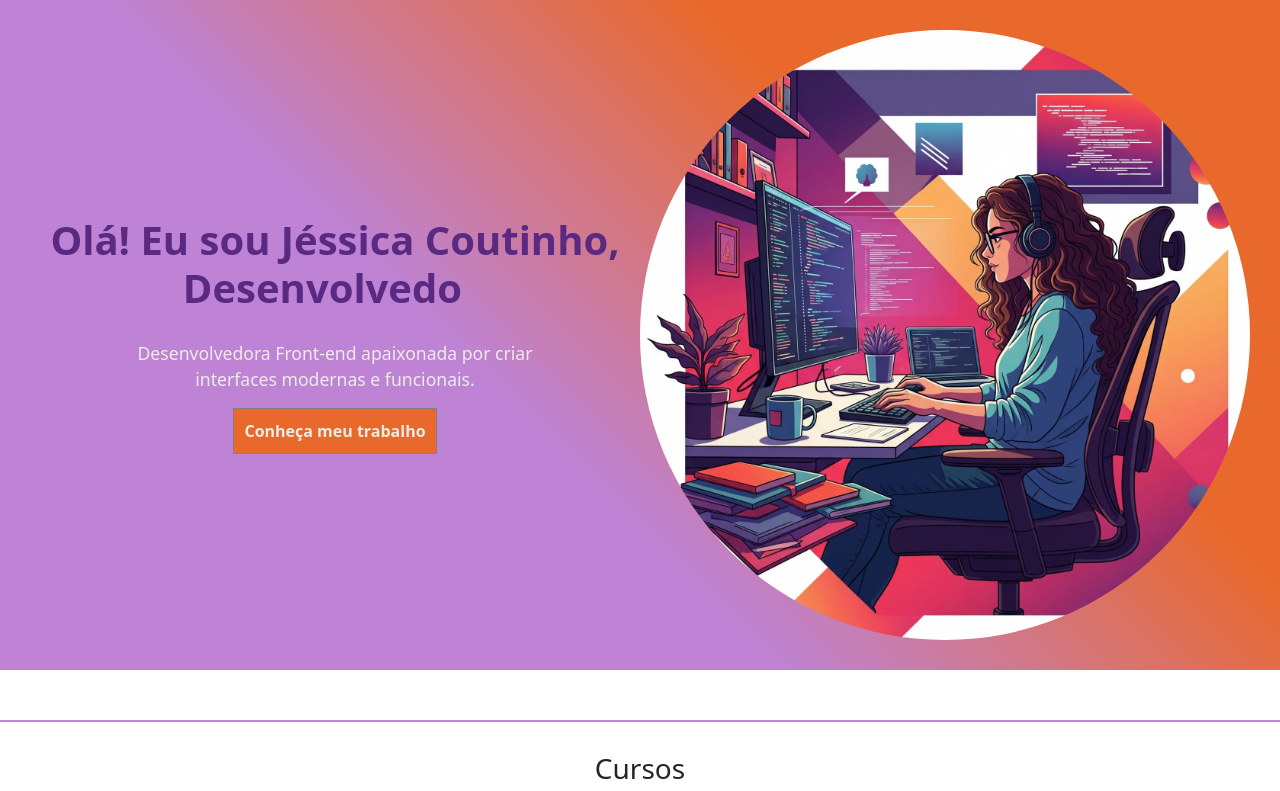
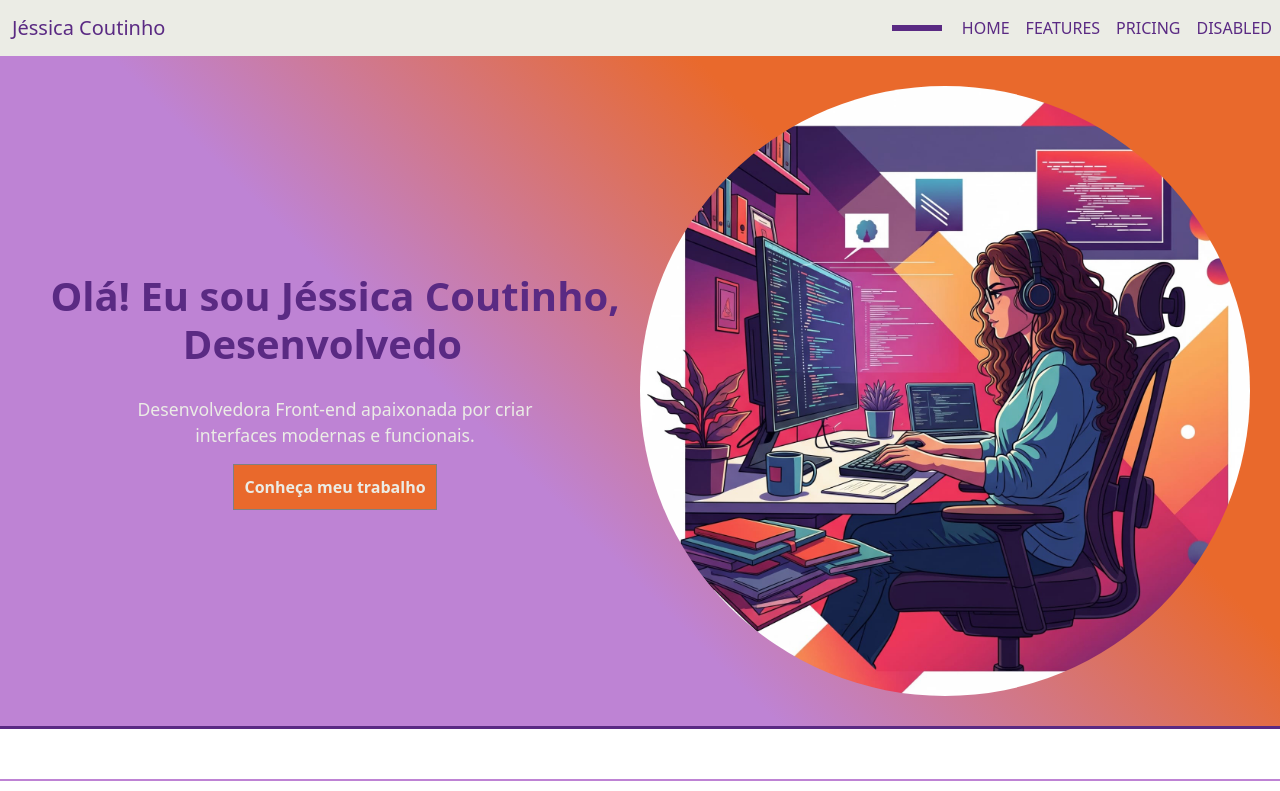
Before and after one commit to coutinhojessica/jcsite, a plain HTML site: page index.html in a window 1280 px wide. Shown: the top 791 px of the page. Drawn offline with nearby package versions, Linux system fonts and the light colour scheme.

Commit message:
Adição de um navbar responsivo.

```diff
--- a/assets/css/style.css
+++ b/assets/css/style.css
@@ -13,12 +13,63 @@ body {
   min-height: 100vh;
   font-size: 16px;
 }
+a {
+  color: #5a2a83;
+}
 .container-master {
   display: flex;
   flex-direction: column;
   justify-content: center;
   align-items: center;
   width: 100%;
+}
+.container-header {
+  display: flex;
+  flex-direction: row;
+  justify-content: center;
+  align-items: center;
+  width: 100%;
+}
+.conteudo-header {
+  background-color: #ebece5;
+  width: 100%;
+  display: flex;
+  flex-direction: row;
+  justify-content: space-around;
+  align-items: center;
+}
+.container-title a:hover {
+  color: #5a2a83;
+}
+.title-icon {
+  display: flex;
+  flex-direction: row;
+  justify-content: center;
+  align-items: center;
+}
+.container-icon {
+  border: 3px solid var(--roxo);
+  width: 50px;
+  display: flex;
+  justify-content: center;
+  align-items: center;
+}
+.container-icon button:focus {
+  border: none;
+  outline: none;
+}
+.conteudo-menu li {
+  display: flex;
+  flex-direction: column;
+  justify-content: center;
+  align-items: center;
+}
+.conteudo-menu li a {
+  color: var(--roxo);
+  text-transform: uppercase;
+}
+.conteudo-menu li a:hover {
+  color: var(--laranja);
 }
 .conteudo {
   display: flex;
@@ -36,6 +87,7 @@ body {
   width: 100%;
   height: 100%;
   padding: 30px;
+  border-bottom: #5a2a83 3px solid;
 }
 .title {
   width: 100%;
@@ -89,6 +141,7 @@ h1::after {
   display: flex;
   justify-content: center;
   align-items: center;
+  transition: 3s;
 }
 .btn-home:hover {
   background-color: transparent;
--- a/index.html
+++ b/index.html
@@ -14,7 +14,41 @@
     </head>
     <body>
         <div class="container-master">
-            <div class="conteudo row">
+            <header class="container-header">
+                <nav class="conteudo-header navbar navbar-expand-lg">
+                <div class="container title-icon">
+                    <div class="container-title">
+                        <a class="navbar-brand" href="#">Jéssica Coutinho</a>
+                    </div>
+                    <div class="container-icon">
+                        <button class="navbar-toggler" type="button" data-bs-toggle="collapse" data-bs-target="#navbarNav" aria-controls="navbarNav" aria-expanded="false" aria-label="Toggle navigation">
+                        <span class="navbar-toggler-icon conteudo-icon">
+                            <svg class="icon" xmlns="http://www.w3.org/2000/svg" width="30" height="30" fill="currentColor" class="bi bi-list" viewBox="0 0 16 16">
+                                <path fill-rule="evenodd" d="M2.5 12a.5.5 0 0 1 .5-.5h10a.5.5 0 0 1 0 1H3a.5.5 0 0 1-.5-.5m0-4a.5.5 0 0 1 .5-.5h10a.5.5 0 0 1 0 1H3a.5.5 0 0 1-.5-.5m0-4a.5.5 0 0 1 .5-.5h10a.5.5 0 0 1 0 1H3a.5.5 0 0 1-.5-.5"/>
+                            </svg>
+                        </span>
+                    </div>
+                    </button>
+                </div>
+                    <div class="collapse navbar-collapse container-menu" id="navbarNav">
+                    <ul class="navbar-nav conteudo-menu">
+                        <li class="nav-item">
+                            <a class="nav-link active" aria-current="page" href="#">Home</a>
+                        </li>
+                        <li class="nav-item">
+                            <a class="nav-link" href="#">Features</a>
+                        </li>
+                        <li class="nav-item">
+                            <a class="nav-link" href="#">Pricing</a>
+                        </li>
+                        <li class="nav-item">
+                            <a class="nav-link" href="#">Disabled</a>
+                        </li>
+                    </ul>
+                    </div>
+                </nav>
+            </header>
+            <main class="conteudo row">
                 <section class="logo-title">
                     <section class="title ">
                         <h1>
@@ -118,7 +152,7 @@
                         </div>
                     </div>
                 </div>
-            </section>
+            </main>
         </div>
     </div>
     <footer>Todos os diretos&copy reservados a Jéssica Coutinho.</footer>
```
